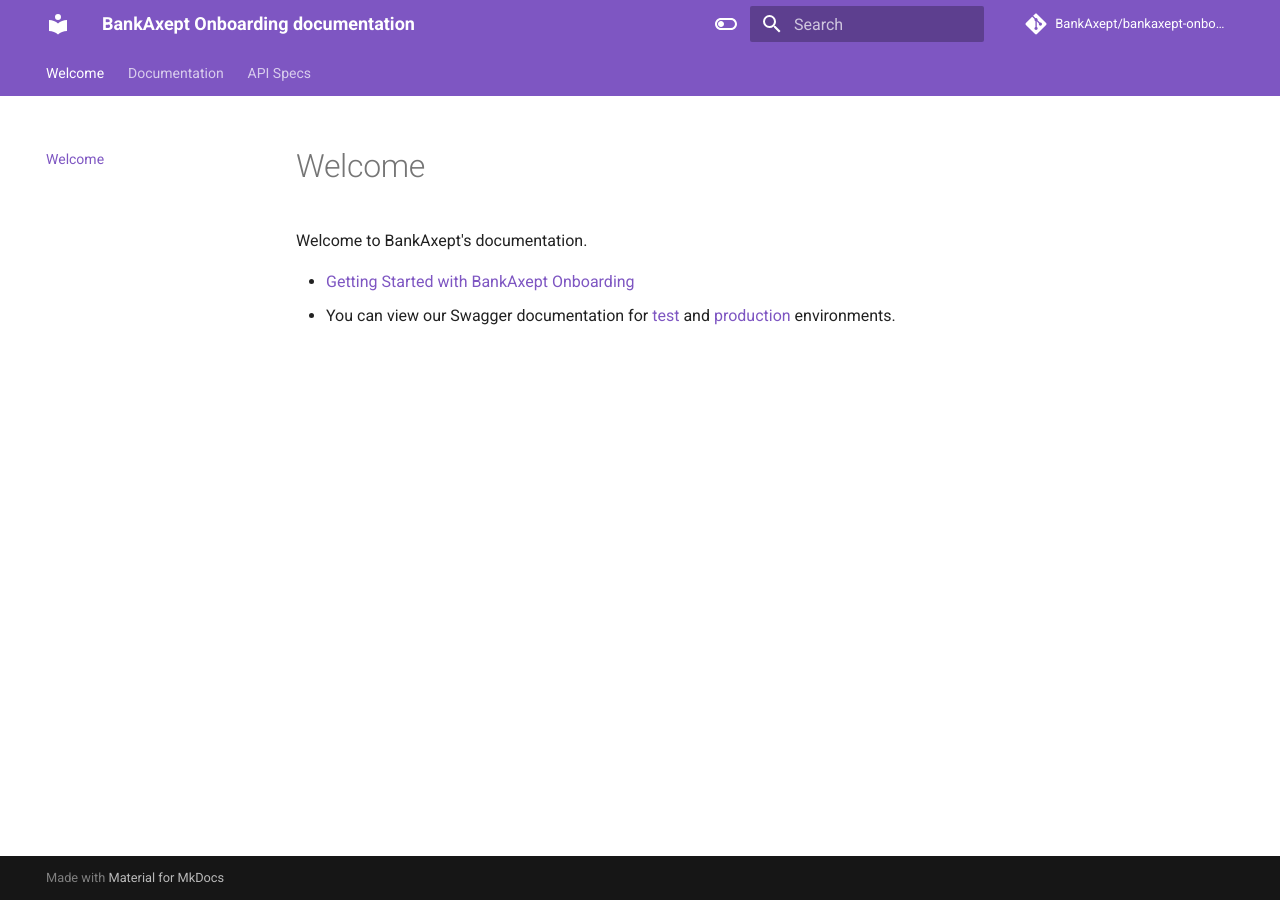
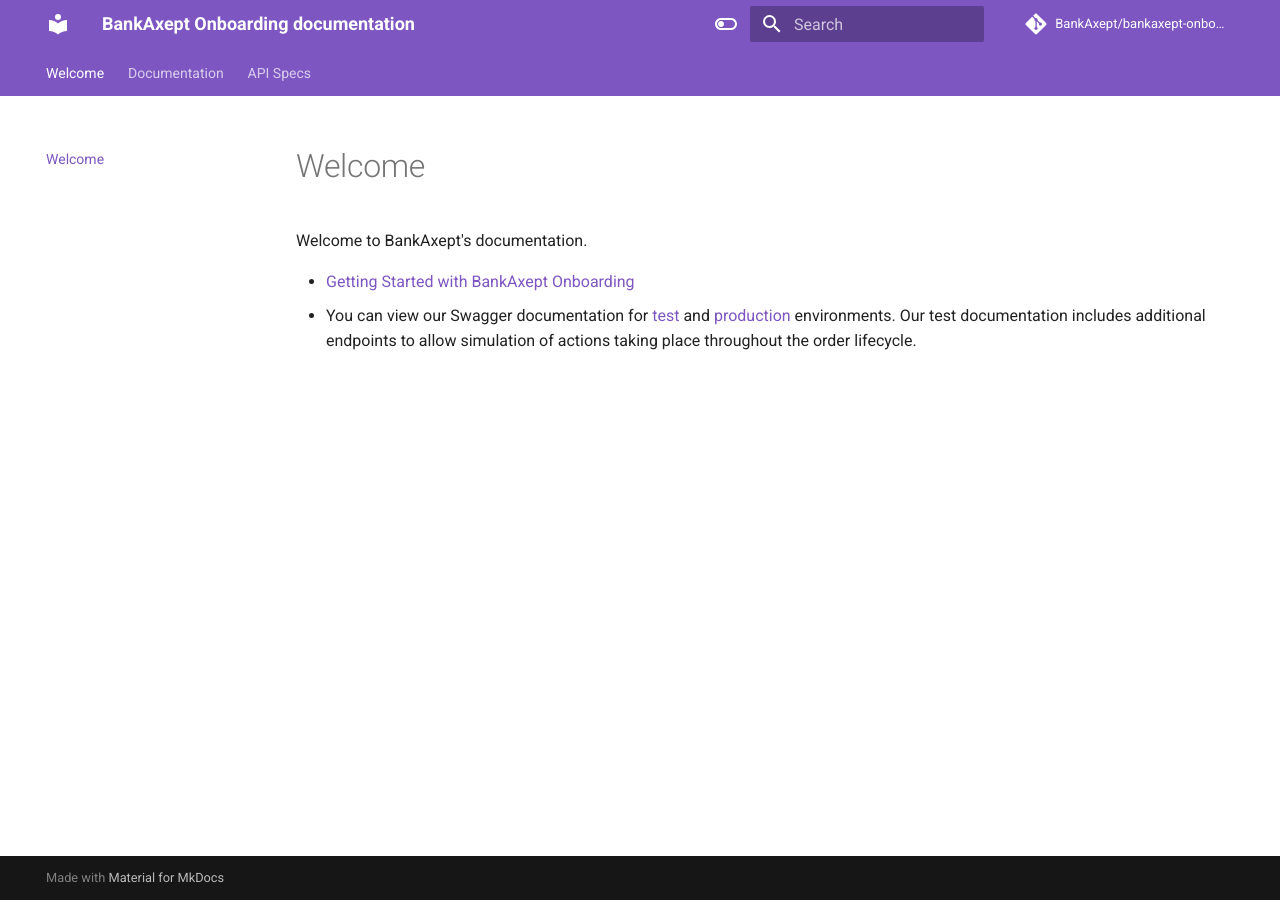
Before and after one commit to BankAxept/bankaxept-onboarding-external-documentation, an MkDocs documentation site: the page built from docs/README.md, in a window 1280 px wide. Built offline with MkDocs 1.6.1 and Material for MkDocs 9.7.7, drawn with Linux system fonts in a browser that asks for light colours; comment, search, counter and statistics services are not loaded.

Commit message:
add more context for swagger docs

```diff
--- a/docs/README.md
+++ b/docs/README.md
@@ -2,3 +2,4 @@ Welcome to BankAxept's documentation.
 
 * [Getting Started with BankAxept Onboarding](./getting_started.md)
 * You can view our Swagger documentation for [test](https://onboarding-test.baxlab.no/swagger-ui/index.html) and [production](https://onboarding.bankaxept.no/swagger-ui/index.html#/) environments.
+Our test documentation includes additional endpoints to allow simulation of actions taking place throughout the order lifecycle.
```
